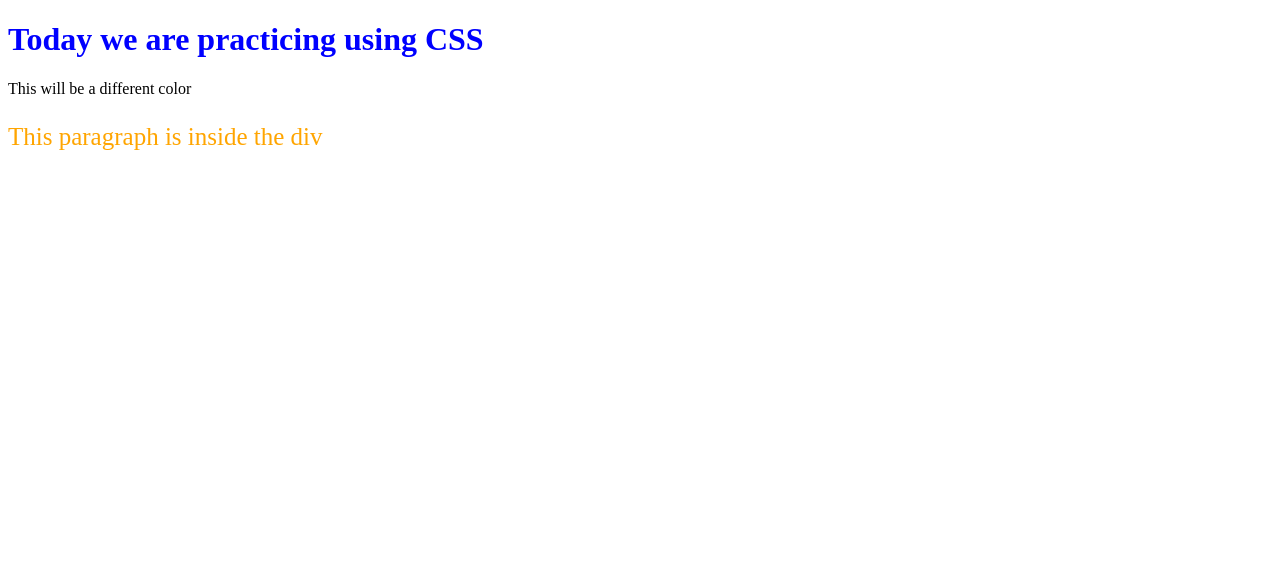
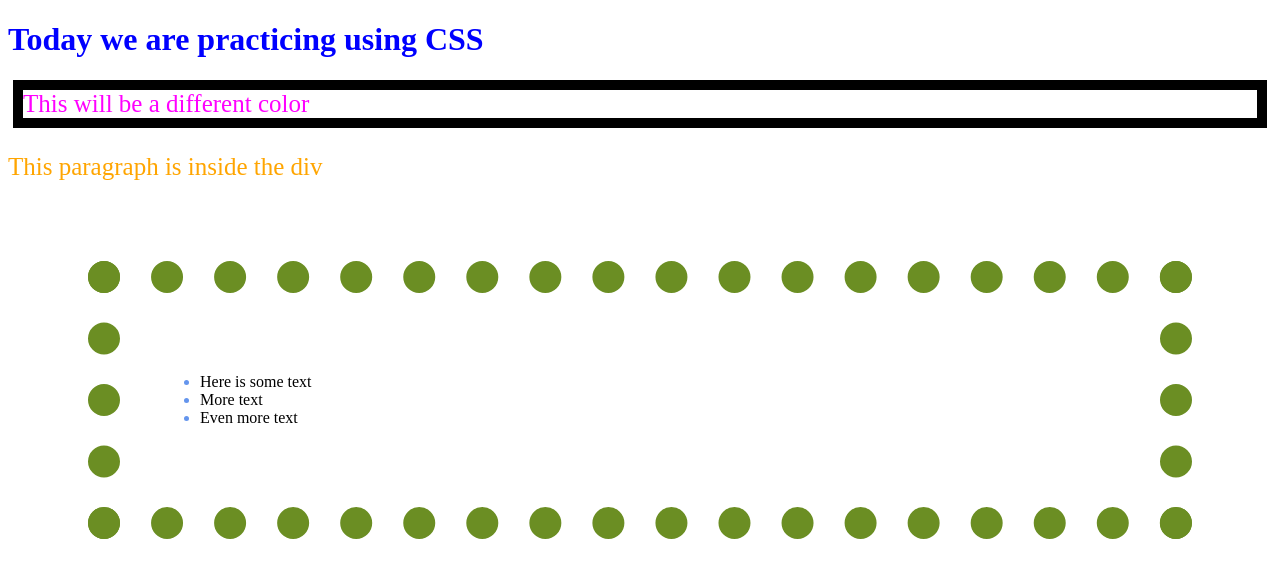
Before and after one commit to mattpr1c3/CSSpractice, a plain HTML site: page index.html in a window 1280 px wide. Drawn offline with Linux system fonts and the light colour scheme.

Commit message:
Experimented with classes and IDs and margin/border/padding

```diff
--- a/index.css
+++ b/index.css
@@ -1,8 +1,27 @@
-h1 {
+h1{
     color:blue
 }
 
-.whatever {
+.whatever{
     color:orange;
     font-size:25px;
 }
+
+#para{
+    color:magenta;
+    font-size:25px;
+    padding:0%auto;
+    border:10px solid black;
+    margin:5px;
+}
+
+.list{
+    padding:5em;
+    border:2em dotted olivedrab;
+    margin:5em;
+
+}
+
+.item::marker{
+    color:cornflowerblue;
+}
--- a/index.html
+++ b/index.html
@@ -9,9 +9,17 @@
 </head>
 <body>
     <h1>Today we are practicing using CSS</h1>
-    <p>This will be a different color</p>
+    <p id="para">This will be a different color</p>
     <div class="whatever">
         <p>This paragraph is inside the div</p>
     </div>
+    <ul class="list">
+        <li class="item">Here is some text
+        </li>
+        <li class="item">More text
+        </li>
+        <li class="item">Even more text
+        </li>
+    </ul>
 </body>
 </html>
```
